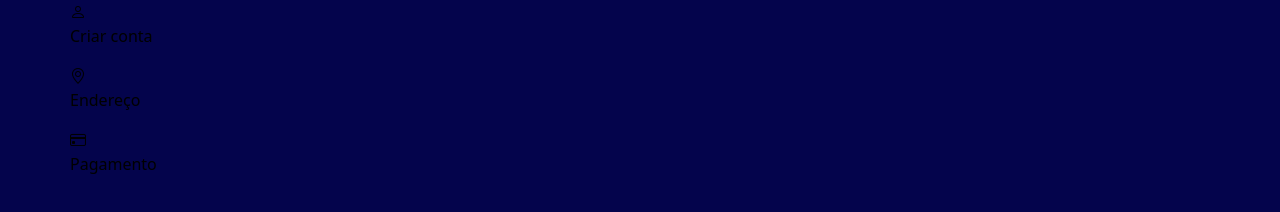
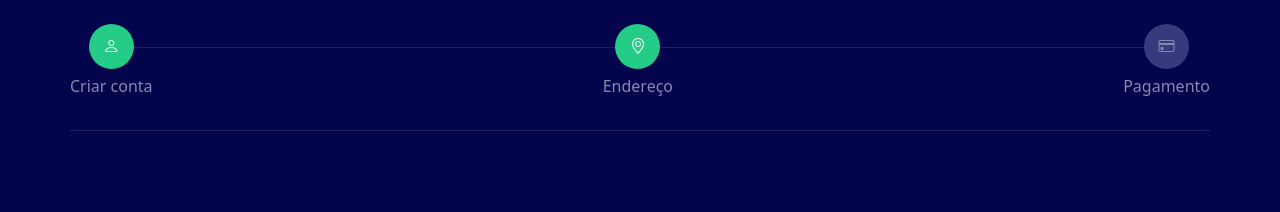
Before and after one commit to raave-git/treino-de-api, a plain HTML site: page index.html in a window 1280 px wide. Drawn offline with nearby package versions, Linux system fonts and the light colour scheme.

Commit message:
css dos passos pronto

```diff
--- a/css/style.css
+++ b/css/style.css
@@ -12,7 +12,7 @@
     color: var(--cor-de-texto);
 }
 
-/* Mensagem: */
+/* campos de alerta: */
 #fade {
     position: fixed;
     top: 0;
@@ -43,3 +43,52 @@
     border-bottom: 1px solid #333;
     padding: 1em 0;
 }
+
+/* passos: */
+#order-form-container {
+    padding: 1.5em;
+}
+
+#steps {
+    display: flex;
+    justify-content: space-between;
+    border-bottom: 1px solid var(--cor-das-bordas);
+    position: relative;
+}
+
+.step {
+    display: flex;
+    flex-direction: column;
+    justify-content: center;
+    align-items: center;
+}
+
+.step i {
+    background-color: var(--cor-secundaria-de-fundo);
+    color: var(--cor-do-texto);
+    width: 45px;
+    height: 45px;
+    line-height: 45px;
+    border-radius: 50%;
+    font-size: 1.2.em;
+    text-align: center;
+    margin-bottom: 0.3em;
+}
+
+.step .active {
+    background-color: var(--cor-secundaria);
+    color: var(--cor-primaria);
+}
+
+.step p {
+    color: var(--cor-do-texto);
+}
+
+.line {
+    border-bottom: 1px solid var(--cor-das-bordas);
+    position: absolute;
+    top: 22.5px;
+    width: 90%;
+    left: 5%;
+    z-index: -1;
+}
```
